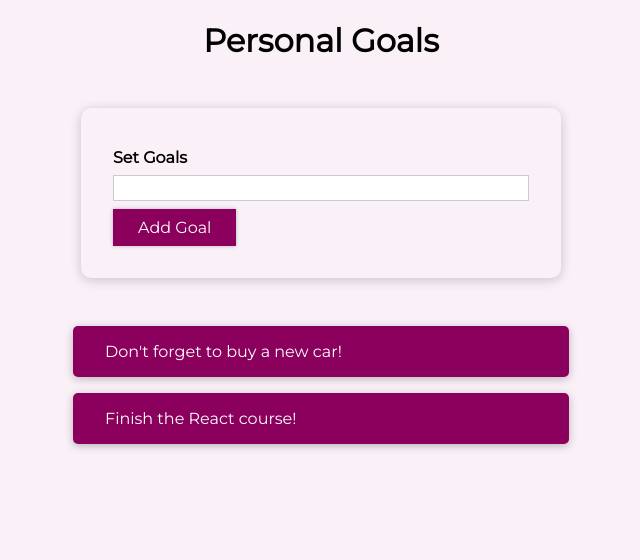
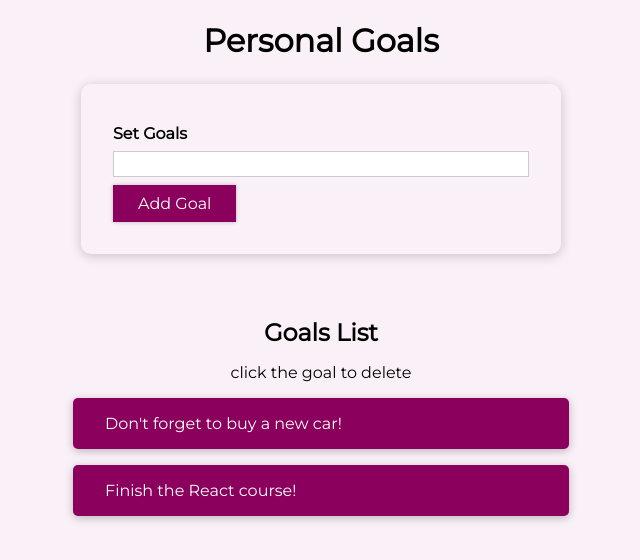
Before and after one commit to dopamine-s-archive/goal-tracker-app, a React (Create React App) app: page / in a window 1280 px wide. Shown: the top 560 px of the page, without its empty margins (319-959 px from the left). Built offline with nearby package versions, Linux system fonts and the light colour scheme.

Commit message:
minor style changes

```diff
--- a/src/App.css
+++ b/src/App.css
@@ -13,7 +13,7 @@
 #goal-form {
   width: 30rem;
   max-width: 90%;
-  margin: 3rem auto;
+  margin: 1.5rem auto 4rem;
   padding: 2rem;
   box-shadow: 0 2px 12px rgba(0, 0, 0, 0.2);
   border-radius: 10px;
--- a/src/components/CourseGoals/CourseGoalList/CourseGoalList.css
+++ b/src/components/CourseGoals/CourseGoalList/CourseGoalList.css
@@ -3,3 +3,13 @@
   margin: 0;
   padding: 0;
 }
+
+.goal-list h2 {
+  text-align: center;
+  margin: 0.5rem 2rem 1rem;
+}
+
+.goal-list p {
+  text-align: center;
+  margin: 0;
+}
--- a/src/components/CourseGoals/CourseGoalList/CourseGoalList.js
+++ b/src/components/CourseGoals/CourseGoalList/CourseGoalList.js
@@ -6,6 +6,8 @@ import './CourseGoalList.css';
 const CourseGoalList = props => {
   return (
     <ul className="goal-list">
+      <h2>Goals List</h2>
+      <p>click the goal to delete</p>
       {props.items.map(goal => (
         <CourseGoalItem
           key={goal.id}
--- a/src/index.css
+++ b/src/index.css
@@ -13,6 +13,6 @@ body {
   background-color: rgb(250, 241, 248);
 }
 
-h1 {
+body h1 {
   text-align: center;
 }
```
